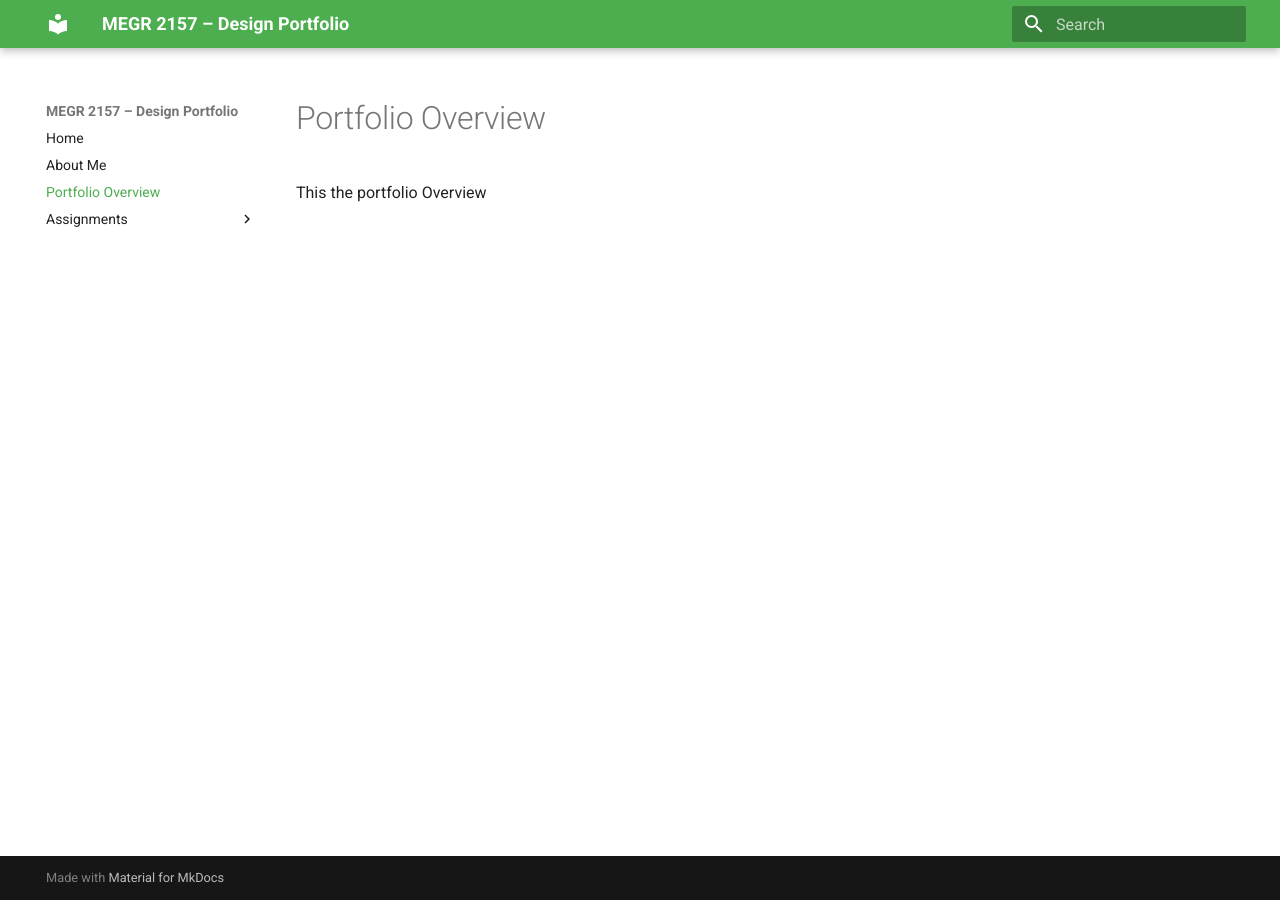
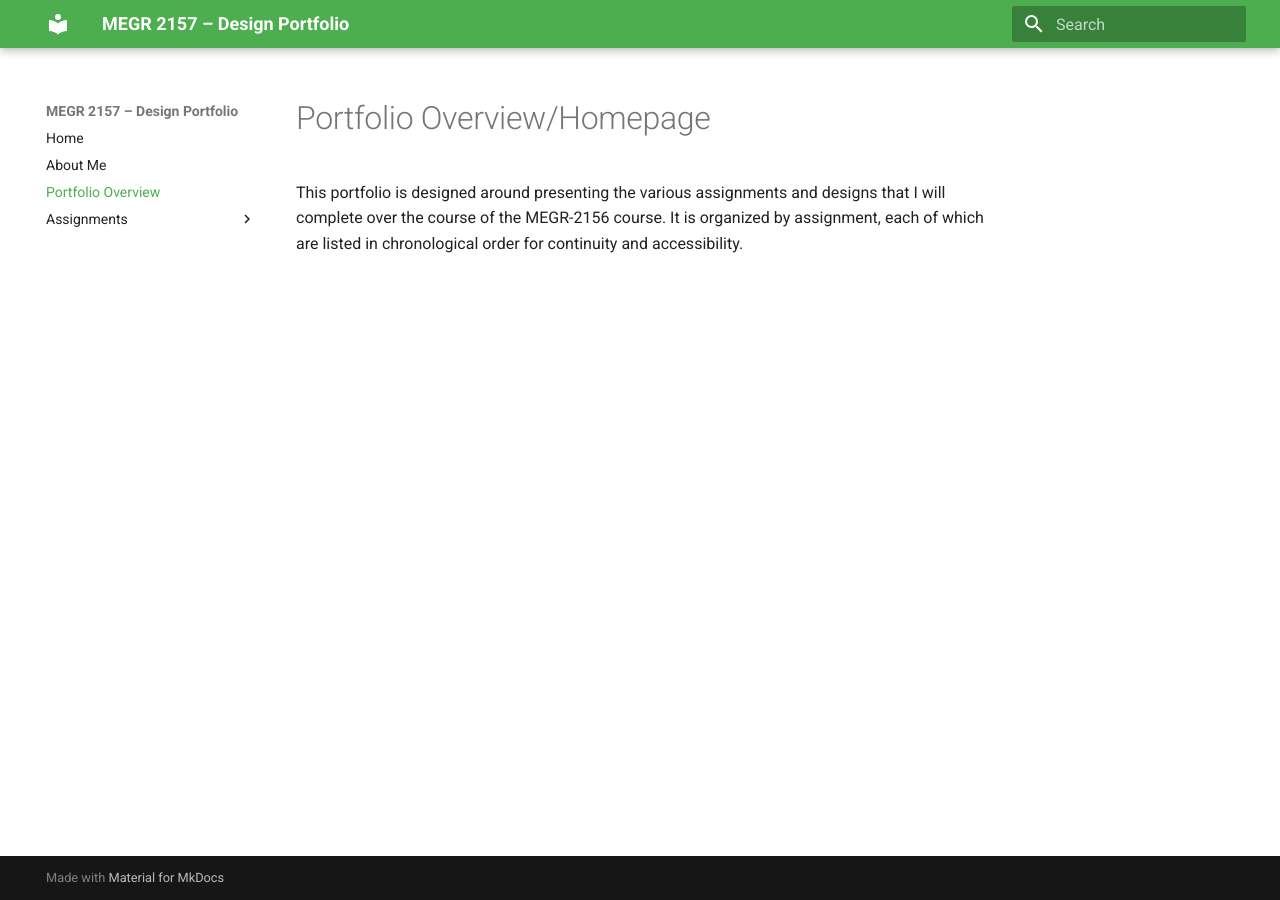
Before and after one commit to Mlikhtenbaum/megr-2157-design-projects-portfolio, an MkDocs documentation site: the page built from docs/portfolio-overview.md, in a window 1280 px wide. Built offline with MkDocs 1.6.1 and Material for MkDocs 9.7.7, drawn with Linux system fonts in a browser that asks for light colours.

Commit message:
Update portfolio-overview.md

```diff
--- a/docs/portfolio-overview.md
+++ b/docs/portfolio-overview.md
@@ -1,3 +1,3 @@
-# Portfolio Overview
+# Portfolio Overview/Homepage
 
-This the portfolio Overview
+This portfolio is designed around presenting the various assignments and designs that I will complete over the course of the MEGR-2156 course. It is organized by assignment, each of which are listed in chronological order for continuity and accessibility.
```
